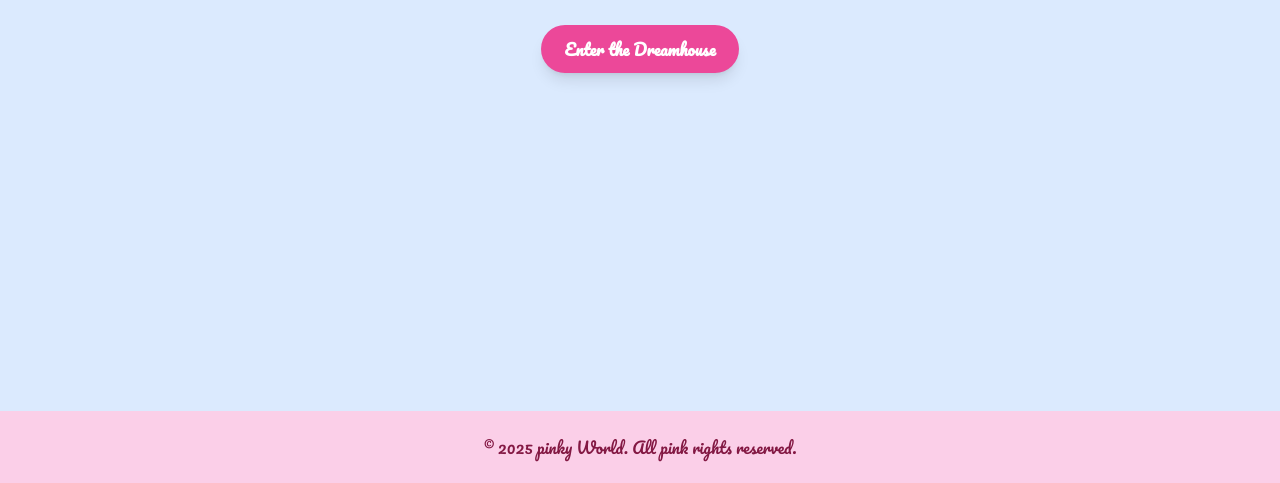
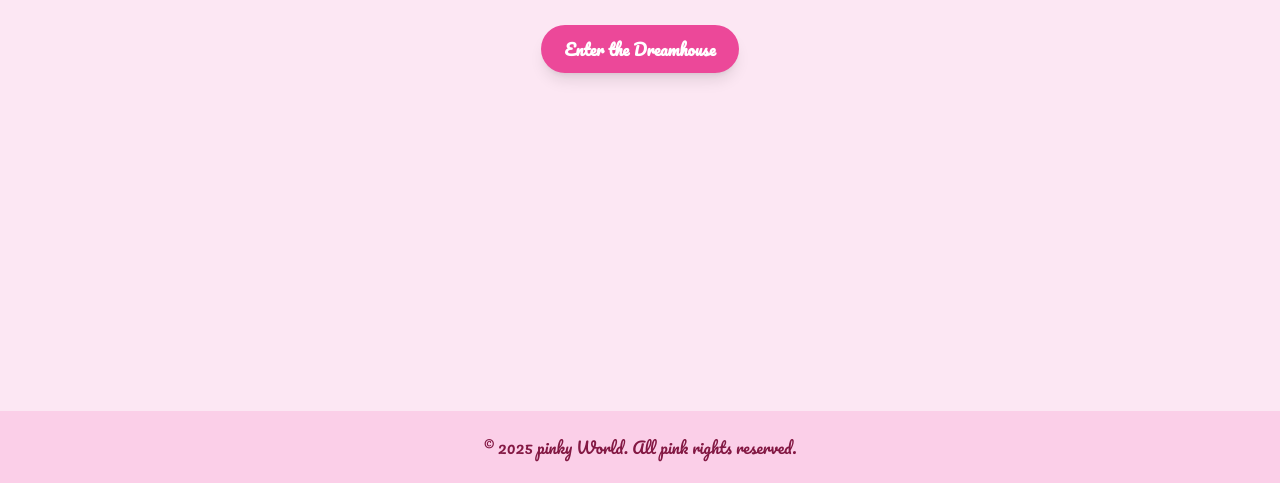
Before and after one commit to lolipinky/Barbie, a plain HTML site: page index.html in a window 1280 px wide. Shown: the part 437-920 px from the top of the page. Drawn offline with nearby package versions, Linux system fonts and the light colour scheme.

Commit message:
changed background

```diff
--- a/index.html
+++ b/index.html
@@ -14,7 +14,7 @@
     }
   </style>
 </head>
-<body class="bg-blue-100 text-pink-900">
+<body class="bg-pink-100 text-pink-900">
 
   <!-- Hero Section -->
   <section class="flex flex-col items-center justify-center min-h-screen text-center px-6">
```
